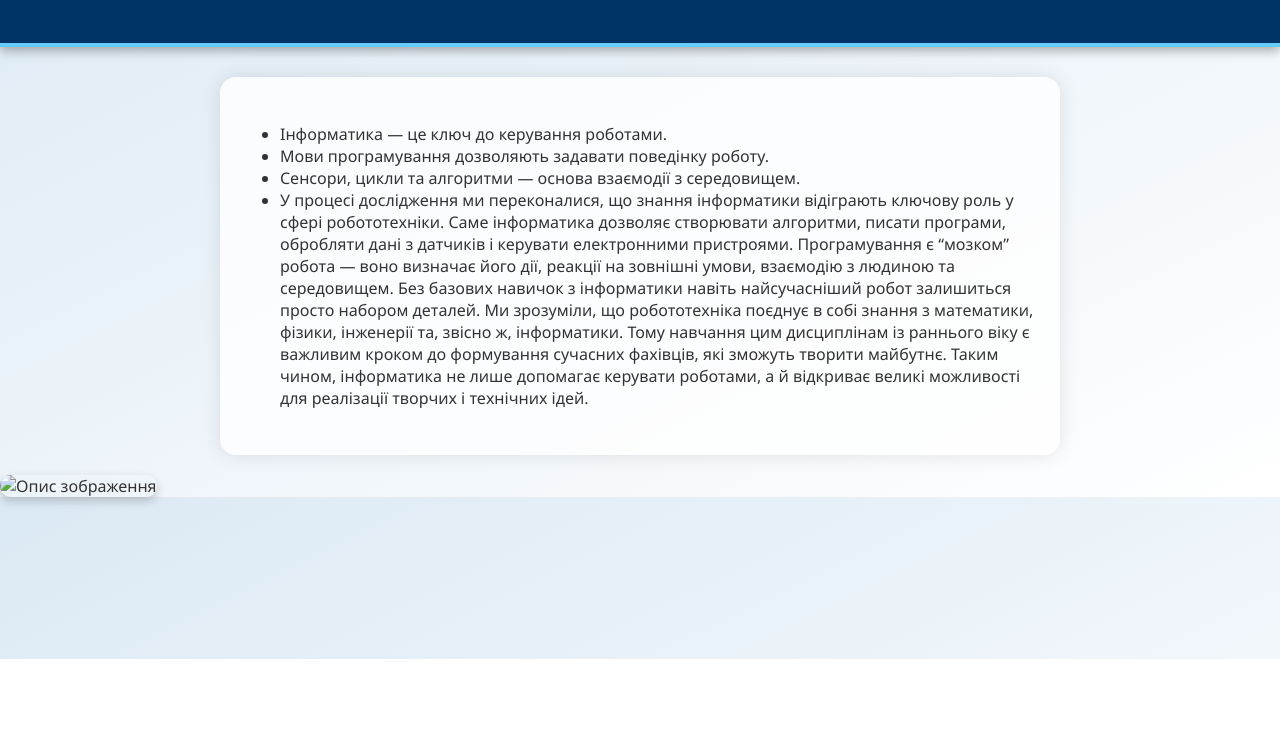
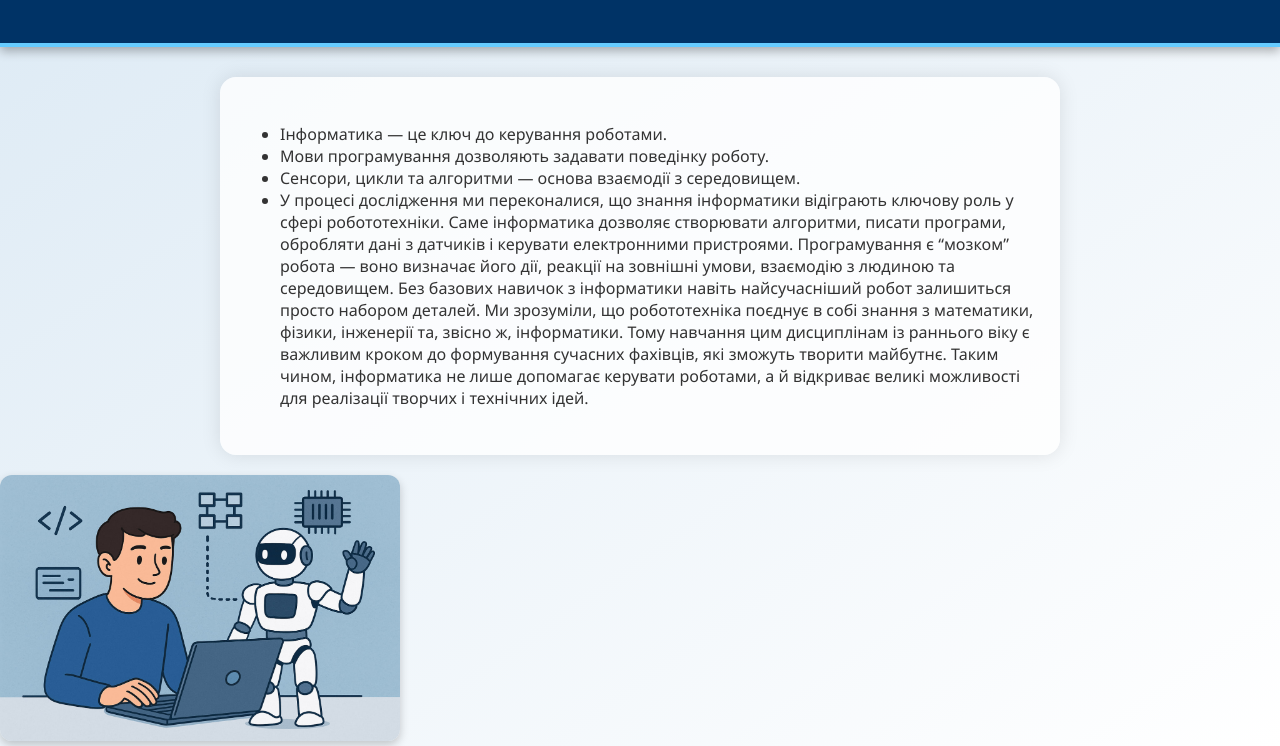
Before and after one commit to Roman484-we/Proect, a plain HTML site: page visnovky.html in a window 1280 px wide. Shown: the part 141-887 px from the top of the page. Before the commit the page ends 800 px from the top, so only its background shows below. Drawn offline with Linux system fonts and the light colour scheme.

Commit message:
Update visnovky.html

```diff
--- a/visnovky.html
+++ b/visnovky.html
@@ -31,6 +31,6 @@
 Таким чином, інформатика не лише допомагає керувати роботами, а й відкриває великі можливості для реалізації творчих і технічних ідей.</li>
     </ul>
   </main>
-<img src="photo.jpg" alt="Опис зображення" width="400">
+<img src="robot.jpg" alt="Опис зображення" width="400">
 </body>
 </html>
```
